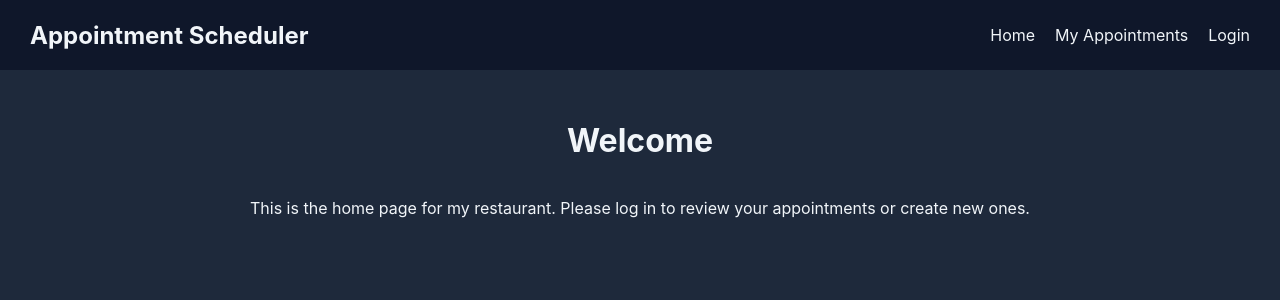
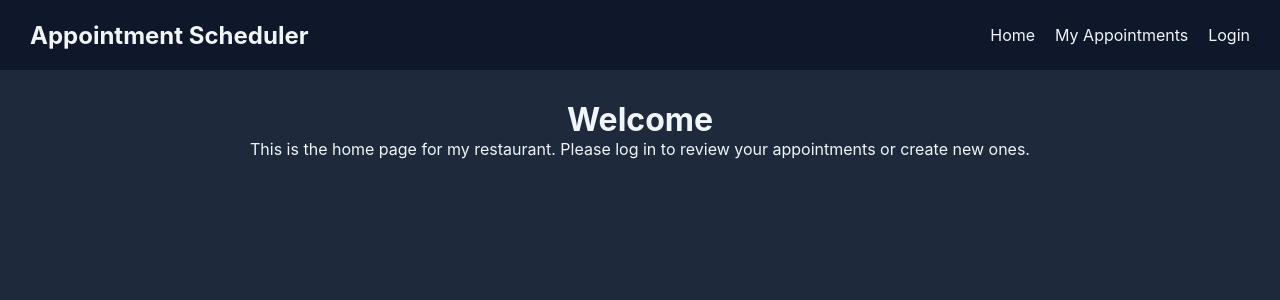
Before and after one commit to 1LuisVargas/turn-taking-app-fullstack, a React app in the folder front/: page / in a window 1280 px wide. Shown: the top 300 px of the page. Built offline with nearby package versions, Linux system fonts and the light colour scheme; the HTML template or start-up script is replaced by a standard one.

Commit message:
Fixed spacing for paragraphs and h1-h6 in index.css. Added the new appointment jsx

```diff
--- a/front/src/App.jsx
+++ b/front/src/App.jsx
@@ -5,6 +5,7 @@ import Register from "./views/Register";
 import ErrorPage from "./components/ErrorPage";
 import { Routes, Route } from "react-router-dom";
 import MyAppointments from "./views/MyAppointments";
+import NewAppointment from "./views/NewAppointment";
 
 function App() {
 
@@ -17,6 +18,7 @@ function App() {
         <Route path="/register" element={<Register />} />
         <Route path="/appointments" element={<MyAppointments />} />
         <Route path="*" element={<ErrorPage />} />
+        <Route path="/appointments/new" element={<NewAppointment />} />
       </Routes>
     </>
   );
--- a/front/src/index.css
+++ b/front/src/index.css
@@ -36,3 +36,9 @@ img {
   max-width: 100%;
   height: auto;
 }
+
+/* Remove default padding and margin for texts */
+p, h1, h2, h3, h4, h5, h6 {
+  padding: 0;
+  margin: 0;
+}
```
Also changed, not shown: front/src/views/NewAppointment.jsx (added).
